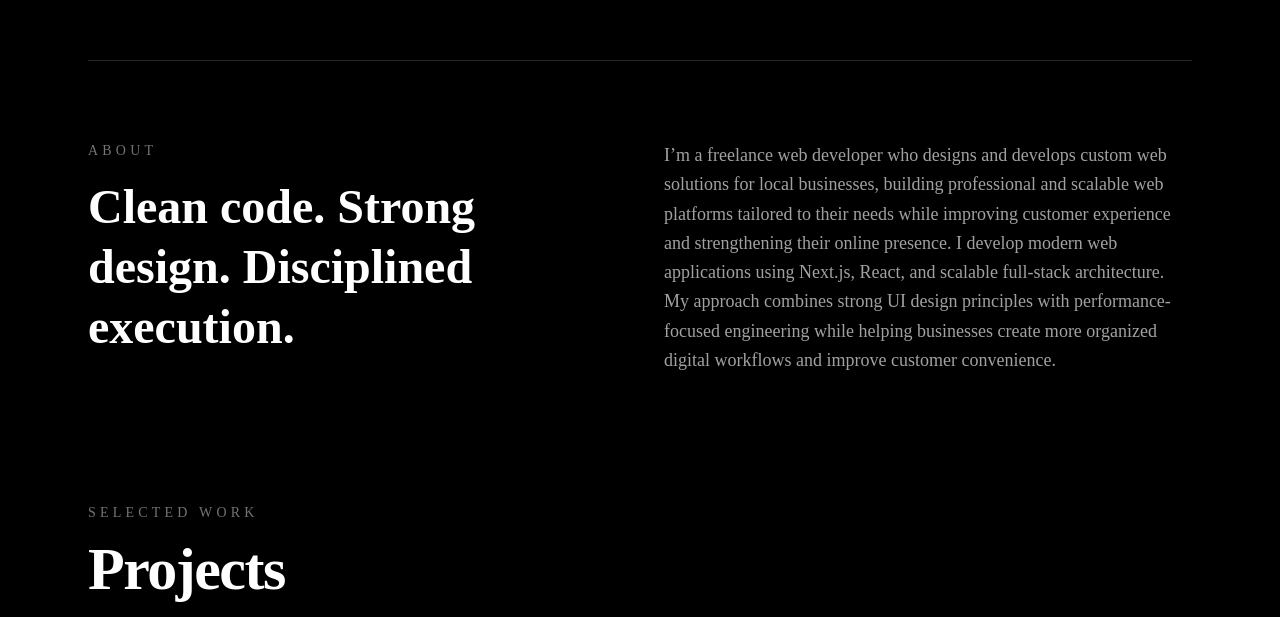
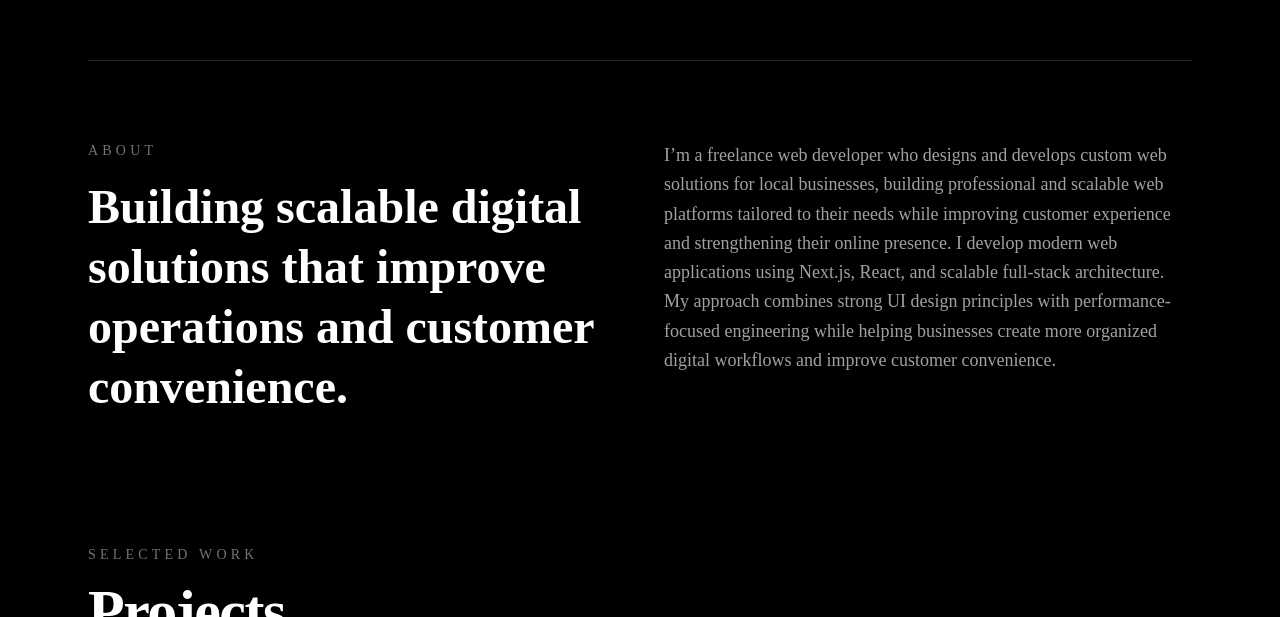
Before and after one commit to richdacoder/portfolio, a Next.js app in the folder projects/: page / in a window 1280 px wide. Shown: the part 676-1293 px from the top of the page. Built offline with nearby package versions, Linux system fonts and the light colour scheme.

Commit message:
changed about header

```diff
--- a/projects/src/app/page.js
+++ b/projects/src/app/page.js
@@ -173,7 +173,7 @@ export default function Home() {
               </p>
 
               <h2 className="text-3xl md:text-5xl font-bold leading-tight">
-                Clean code. Strong design. Disciplined execution.
+              Building scalable digital solutions that improve operations and customer convenience.
               </h2>
             </div>
 
```
